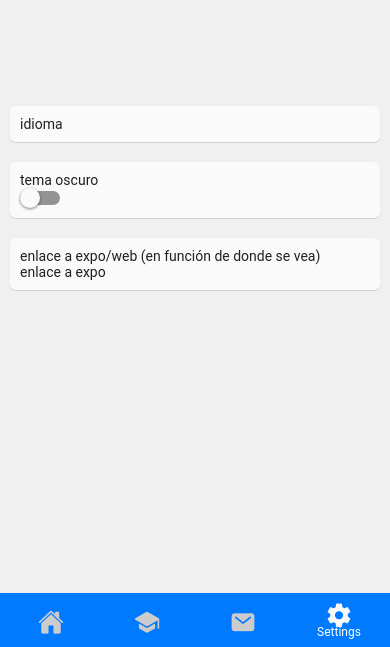
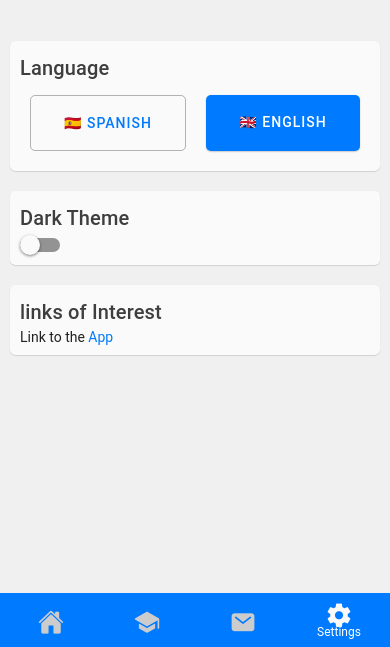
Before and after one commit to termitavee/web-app-personal, a React Native app: screen /Settings in a window 390 px wide. Shown: the part 197-844 px from the top of the page. Built offline with nearby package versions, Linux system fonts and the light colour scheme.

Commit message:
ADD translated texts

```diff
--- a/App.tsx
+++ b/App.tsx
@@ -1,4 +1,4 @@
-import React, { useState } from 'react';
+import React, { useEffect, useState } from 'react';
 import { StyleSheet, View } from 'react-native';
 import { Provider as PaperProvider } from 'react-native-paper';
 
@@ -6,20 +6,28 @@ import { darkTheme, lightTheme } from 'src/assets/themes';
 import { ContextProvider } from 'src/hooks/use-context';
 import Navigation from 'src/navigation/tab-navigation';
 import { themeType } from 'src/types/context';
+import TranslationUtils from 'src/utils/translations';
 
 export default function App() {
   const [themeContext, setTheme] = useState<themeType>('light');
   const [currentTheme, setCurrentTheme] = useState(lightTheme);
+  const [loaded, setLoaded] = useState(false);
 
   const theme = (newTheme: themeType) => {
     setTheme(newTheme);
     setCurrentTheme(newTheme === 'light' ? lightTheme : darkTheme);
   };
+  useEffect(() => {
+    if (TranslationUtils.i18n.isInitialized) setLoaded(true);
+  }, [TranslationUtils.i18n.isInitialized]);
+
   return (
     <PaperProvider theme={currentTheme}>
       <ContextProvider value={{ themeContext, set: { theme } }}>
         <View style={styles.container}>
-          <Navigation />
+          {console.log('i18n', TranslationUtils.i18n)}
+
+          {loaded && <Navigation />}
         </View>
       </ContextProvider>
     </PaperProvider>
--- a/package.json
+++ b/package.json
@@ -3,8 +3,11 @@
     "@react-navigation/material-bottom-tabs": "^6.0.7",
     "@react-navigation/native": "^6.0.4",
     "expo": "~42.0.0",
+    "expo-localization": "~10.2.0",
+    "i18next": "^21.2.4",
     "react": "16.13.1",
     "react-dom": "16.13.1",
+    "react-i18next": "^11.12.0",
     "react-native": "https://github.com/expo/react-native/archive/sdk-42.0.0.tar.gz",
     "react-native-paper": "^4.9.2",
     "react-native-safe-area-context": "3.2.0",
--- /dev/null
+++ b/src/assets/language/en.json
@@ -0,0 +1,23 @@
+{
+  "home": {
+    "title": "Home",
+    "description": "I'm a mainly mobile developer, enthusiastic about technology and clean code. I love learning and keep improving personally and as a professional."
+  },
+  "experience": {
+    "title": "Experiencia"
+  },
+  "contact": {
+    "title": "contact"
+  },
+  "settings": {
+    "title": "settings",
+
+    "language": "Language",
+    "spanish": "Spanish",
+    "english": "English",
+    "darkTheme": "Dark Theme",
+    "interestLinks": "links of Interest",
+    "linkToWeb": "Link to the <1>Web version</1>",
+    "linkToApp": "Link to the <1>App</1>"
+  }
+}
--- /dev/null
+++ b/src/assets/language/es.json
@@ -0,0 +1,23 @@
+{
+  "home": {
+    "title": "inicio",
+    "description": "Soy un desarrollador centrado en aplicaciones para móviles, apasionado de la tecnología y el código limpio. Me encanta aprender y seguir formandome y mejorando tanto personal como profesionalmente."
+  },
+  "experiencia": {
+    "title": "Experiencia"
+  },
+  "contact": {
+    "title": "Contacto"
+  },
+  "settings": {
+    "title": "Ajustes",
+
+    "language": "Idioma",
+    "spanish": "Español",
+    "english": "Inglés",
+    "darkTheme": "Tema oscuro",
+    "interestLinks": "Enlaces de interes",
+    "linkToWeb": "Enlace a la <1>versión Web</1>",
+    "linkToApp": "Enlace a la <1>App</1>"
+  }
+}
--- /dev/null
+++ b/src/components/button.tsx
@@ -0,0 +1,30 @@
+import React from 'react';
+import { StyleProp, StyleSheet, TextStyle, ViewStyle } from 'react-native';
+import { Button as PaperButton } from 'react-native-paper';
+
+const styles = StyleSheet.create({
+  card: {
+    padding: 10,
+    width: '100%',
+    margin: 10,
+  },
+});
+
+interface IButtonProps {
+  children: React.ReactNode;
+  labelStyle: StyleProp<TextStyle>;
+  style: StyleProp<ViewStyle>;
+  mode: 'text' | 'outlined' | 'contained';
+  onPress: () => void;
+}
+
+const Button = ({ style, children, ...props }: IButtonProps) => {
+  // const { themeContext, set } = useDefaultContext();
+  return (
+    <PaperButton style={[styles.card, style]} {...props}>
+      {children}
+    </PaperButton>
+  );
+};
+
+export default Button;
--- a/src/components/text/text.tsx
+++ b/src/components/text/text.tsx
@@ -12,7 +12,7 @@ const styles = StyleSheet.create({
 });
 
 interface ICardProps extends TextProps {
-  children: string;
+  children: string | JSX.Element | (string | JSX.Element)[];
 }
 
 const Text = ({ style, children, ...props }: ICardProps) => {
--- a/src/screens/home.tsx
+++ b/src/screens/home.tsx
@@ -1,11 +1,20 @@
 import React from 'react';
+import { useTranslation } from 'react-i18next';
 import Container from 'src/components/container';
 import Text from 'src/components/text/text';
+import { translateKeys } from 'src/utils/translations';
 
 const Home = () => {
+  const { t } = useTranslation();
   return (
     <Container style={{ flex: 1, justifyContent: 'center', alignItems: 'center' }}>
+      <Text>{t('home.description')}</Text>
       <Text>vista previa de mi</Text>
+      <Text>vista previa de mi</Text>
+
+      <Text>algo mas detallado</Text>
+      <Text>Contactame</Text>
+      <Text>Cambiar cosas de la app</Text>
     </Container>
   );
 };
--- a/src/screens/settings.tsx
+++ b/src/screens/settings.tsx
@@ -1,27 +1,97 @@
 import React from 'react';
-import { Switch } from 'react-native-paper';
+import { useTranslation, Trans } from 'react-i18next';
+import { View, StyleSheet } from 'react-native';
+import { Switch, useTheme } from 'react-native-paper';
+import Button from 'src/components/button';
+
 import Card from 'src/components/card';
 import Container from 'src/components/container';
 import Text from 'src/components/text/text';
+import Title from 'src/components/text/title';
 import { useDefaultContext } from 'src/hooks/use-context';
 import { DeviceUtils } from 'src/utils/device';
 
+const styles = StyleSheet.create({
+  row: {
+    flexDirection: 'row',
+  },
+  button: {
+    flex: 1,
+    // width: '43%',
+  },
+  buttonText: {
+    // fontSize: 10,
+  },
+});
+
 const Settings = () => {
   const { themeContext, set } = useDefaultContext();
+  const { colors } = useTheme();
+  const { t, i18n } = useTranslation('translation');
 
+  const selectSpanish = () => {
+    i18n.changeLanguage('es');
+  };
+  const selectEnglish = () => {
+    i18n.changeLanguage('en');
+  };
+
+  // TODO firebase url
+  const onPressWeb = () => DeviceUtils.openUrl('https://expo.dev/accounts/termitavee/projects/portfolio');
+
+  const onPressApp = () => DeviceUtils.openUrl('https://expo.dev/accounts/termitavee/projects/portfolio');
   return (
     <Container style={{ flex: 1, justifyContent: 'center', alignItems: 'center' }}>
       <Card>
-        <Text>idioma</Text>
+        <Title>{t('settings.language')}</Title>
+        <View style={styles.row}>
+          {/* outlined */}
+          <Button
+            onPress={selectSpanish}
+            mode={i18n.language === 'es' ? 'contained' : 'outlined'}
+            style={styles.button}
+            labelStyle={styles.buttonText}
+          >
+            🇪🇸 {t('settings.spanish')}
+          </Button>
+          <Button
+            onPress={selectEnglish}
+            mode={i18n.language === 'en' ? 'contained' : 'outlined'}
+            style={styles.button}
+            labelStyle={styles.buttonText}
+          >
+            🇬🇧 {t('settings.english')}
+          </Button>
+        </View>
       </Card>
       <Card>
-        <Text>tema oscuro</Text>
+        <Title>{t('settings.darkTheme')}</Title>
         <Switch value={themeContext === 'dark'} onValueChange={isDark => set.theme(isDark ? 'dark' : 'light')} />
       </Card>
       <Card>
-        <Text>enlace a expo/web (en función de donde se vea)</Text>
-        {!DeviceUtils.isWeb && <Text>enlace a web</Text>}
-        {!DeviceUtils.isMobile && <Text>enlace a expo</Text>}
+        <Title>{t('settings.interestLinks')}</Title>
+        {!DeviceUtils.isWeb && (
+          <Text>
+            <Trans i18nKey="settings.linkToWeb">
+              Link to the
+              <Text style={{ color: colors.primary }} onPress={onPressWeb}>
+                {' '}
+                Web version
+              </Text>
+            </Trans>
+          </Text>
+        )}
+        {!DeviceUtils.isMobile && (
+          <Text>
+            <Trans i18nKey="settings.linkToApp">
+              Link to the
+              <Text style={{ color: colors.primary }} onPress={onPressApp}>
+                {' '}
+                App
+              </Text>
+            </Trans>
+          </Text>
+        )}
       </Card>
     </Container>
   );
--- a/src/utils/device.ts
+++ b/src/utils/device.ts
@@ -1,4 +1,4 @@
-import { Platform } from 'react-native';
+import { Platform, Linking } from 'react-native';
 
 const isWeb = Platform.OS === 'web';
 const isAndroid = Platform.OS === 'android';
@@ -8,6 +8,10 @@ const isWindows = Platform.OS === 'windows';
 
 const isMobile = isAndroid || isIos;
 
+const canOpenURL = (url: string) => Linking.canOpenURL(url);
+
+const openUrl = (url: string) => canOpenURL(url).then(() => Linking.openURL(url));
+
 export const DeviceUtils = {
   isWeb,
   isAndroid,
@@ -15,4 +19,6 @@ export const DeviceUtils = {
   isMacos,
   isWindows,
   isMobile,
+  canOpenURL,
+  openUrl,
 };
--- /dev/null
+++ b/src/utils/translations.ts
@@ -0,0 +1,36 @@
+import i18n from 'i18next';
+import { initReactI18next } from 'react-i18next';
+import translationEs from 'src/assets/language/es.json';
+import translationEn from 'src/assets/language/en.json';
+
+const resources = {
+  es: { translation: translationEs },
+  en: { translation: translationEn },
+};
+
+const init = () => {
+  return (
+    i18n
+      .use(initReactI18next)
+      // init i18next
+      // for all options read: https://www.i18next.com/overview/configuration-options
+      .init({
+        fallbackLng: 'en',
+        resources,
+        defaultNS: 'translation',
+        debug: __DEV__,
+        interpolation: {
+          escapeValue: false, // not needed for react as it escapes by default
+        },
+      })
+  );
+};
+
+if (!i18n.isInitialized) init();
+
+const TranslationUtils = {
+  init,
+  i18n,
+  resources,
+};
+export default TranslationUtils;
```
Also changed, not shown: 1 other file (tests, documents, lock files or other folders).
